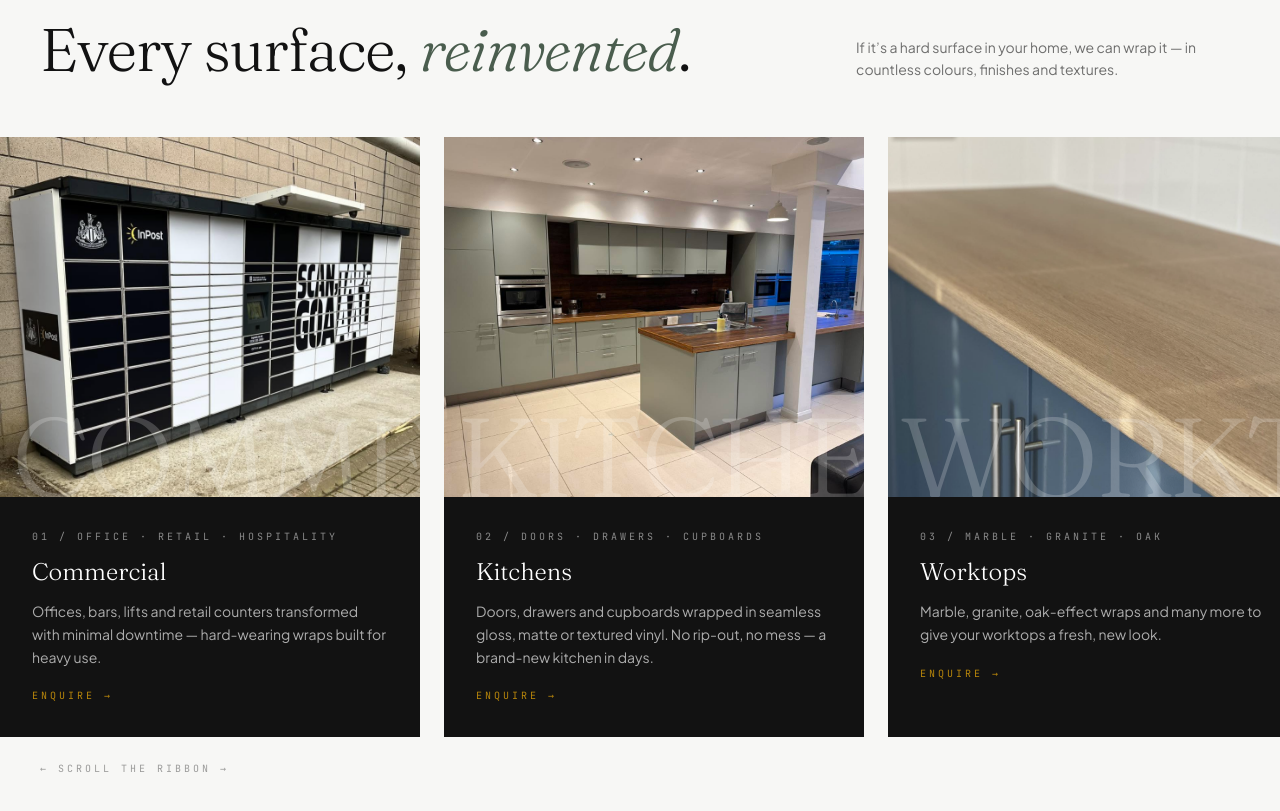
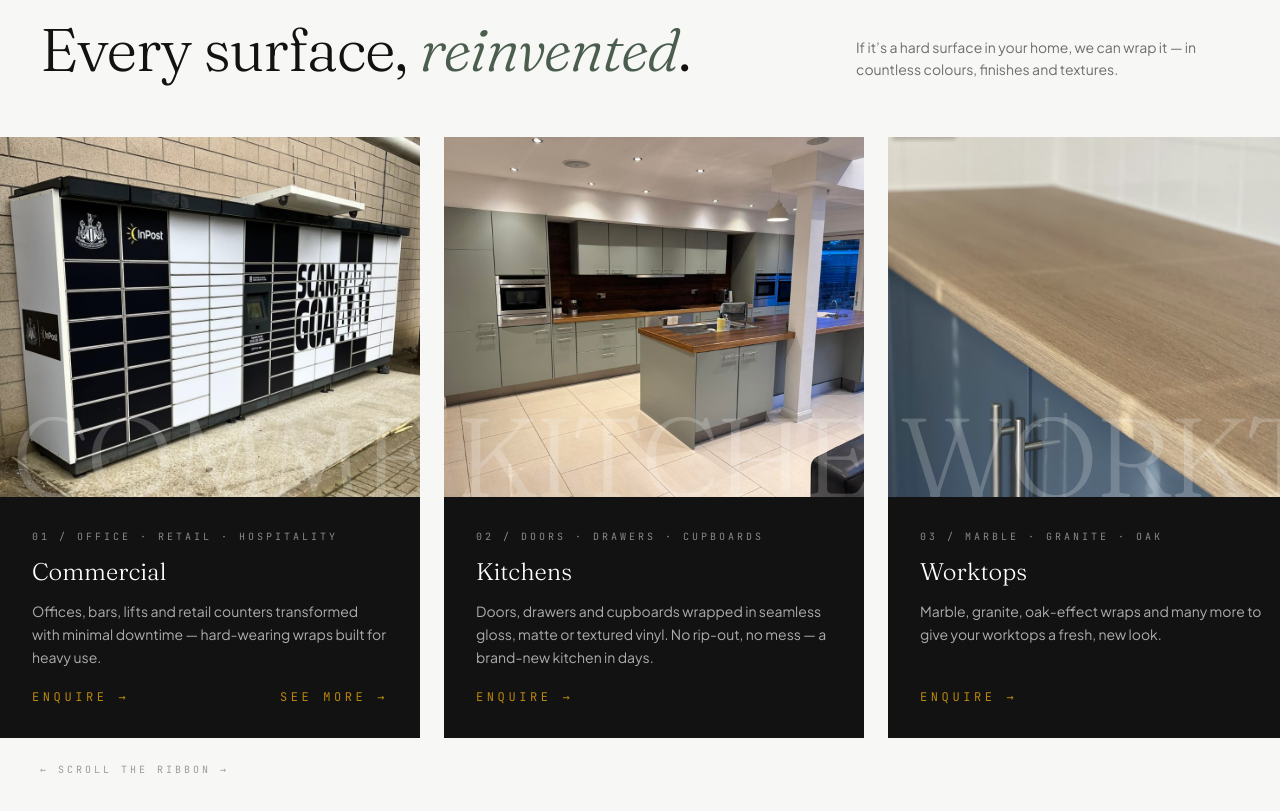
Before and after one commit to JAMIO111/Chameleon, a React (Vite) app: page / in a window 1280 px wide. Shown: the part 1981-2792 px from the top of the page. Built offline with nearby package versions, Linux system fonts and the light colour scheme; the HTML template or start-up script is replaced by a standard one.

Commit message:
Commercial links

```diff
--- a/src/components/chameleon/ServiceCard.jsx
+++ b/src/components/chameleon/ServiceCard.jsx
@@ -1,11 +1,12 @@
 import { Image } from "@/components/ui/image";
+import { Link } from "react-router-dom";
 
 export default function ServiceCard({ service, onHover, onLeave }) {
   return (
     <article
       onMouseEnter={() => onHover(service.swatch)}
       onMouseLeave={onLeave}
-      className="group relative w-[85vw] shrink-0 snap-start overflow-hidden bg-[#121212] sm:w-[420px]">
+      className="group flex flex-col relative w-[85vw] shrink-0 snap-start overflow-hidden bg-[#121212] sm:w-[420px]">
       <div className="relative h-[300px] overflow-hidden sm:h-[360px]">
         <span className="pointer-events-none absolute -bottom-4 left-3 z-10 select-none font-display text-[5.5rem] font-light leading-none tracking-tight text-white/20 sm:text-[7rem]">
           {service.word}
@@ -16,21 +17,30 @@ export default function ServiceCard({ service, onHover, onLeave }) {
           className="h-full w-full object-cover transition-transform duration-700 ease-[cubic-bezier(0.22,1,0.36,1)] group-hover:scale-105"
         />
       </div>
-      <div className="p-6 sm:p-8">
+      <div className="p-6 flex flex-1 flex-col sm:p-8">
         <p className="font-mono text-[10px] tracking-[0.3em] text-white/50">
           {service.meta}
         </p>
         <h3 className="mt-3 font-display text-2xl font-light text-white">
           {service.title}
         </h3>
-        <p className="mt-3 text-sm leading-relaxed text-white/65">
+        <p className="mt-3 flex-1 text-sm leading-relaxed text-white/65">
           {service.blurb}
         </p>
-        <a
-          href="#contact"
-          className="mt-5 inline-block font-mono text-[10px] tracking-[0.3em] text-[#B8860B] transition-colors hover:text-white">
-          ENQUIRE →
-        </a>
+        <div className="mt-5 flex flex-row items-center justify-between gap-4">
+          <a
+            href="/contact"
+            className="inline-block font-mono text-[12px] tracking-[0.3em] text-[#B8860B] transition-colors hover:text-white">
+            ENQUIRE →
+          </a>
+          {service.link && (
+            <Link
+              to={service.link}
+              className="inline-block font-mono text-[12px] tracking-[0.3em] text-[#B8860B] transition-colors hover:text-white">
+              SEE MORE →
+            </Link>
+          )}
+        </div>
       </div>
       <span
         className="absolute left-0 top-0 h-full w-[3px] origin-top scale-y-0 transition-transform duration-500 ease-[cubic-bezier(0.22,1,0.36,1)] group-hover:scale-y-100"
--- a/src/components/chameleon/Services.jsx
+++ b/src/components/chameleon/Services.jsx
@@ -11,6 +11,7 @@ const SERVICES = [
     blurb:
       "Offices, bars, lifts and retail counters transformed with minimal downtime — hard-wearing wraps built for heavy use.",
     swatch: "#B8860B",
+    link: "/services/commercial",
   },
   {
     word: "KITCHEN",
```
